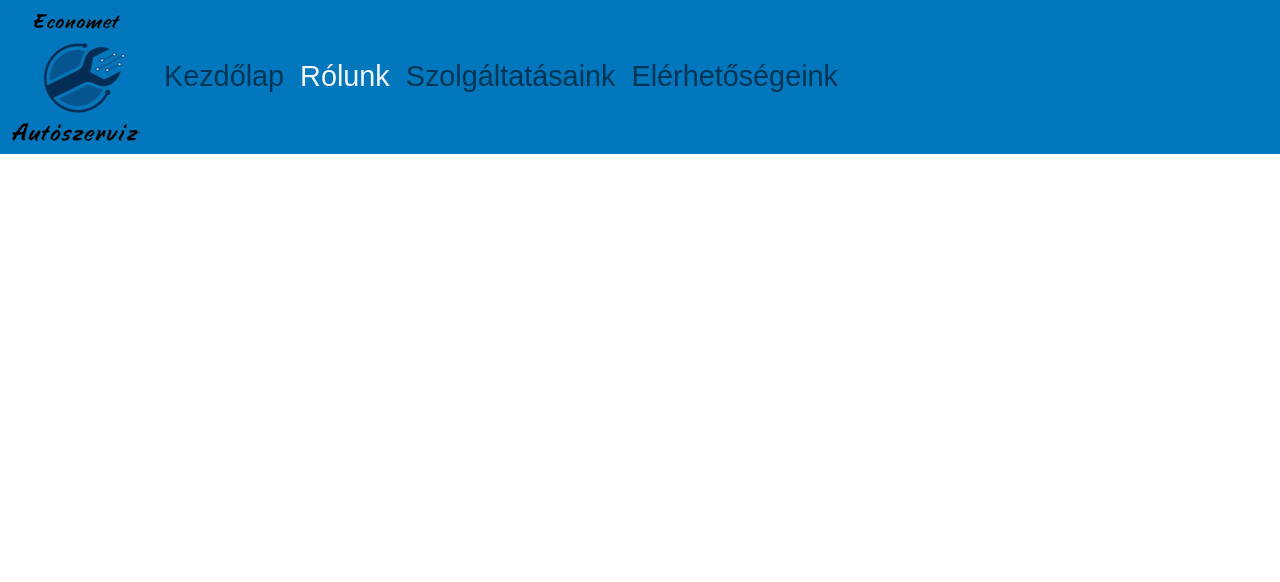
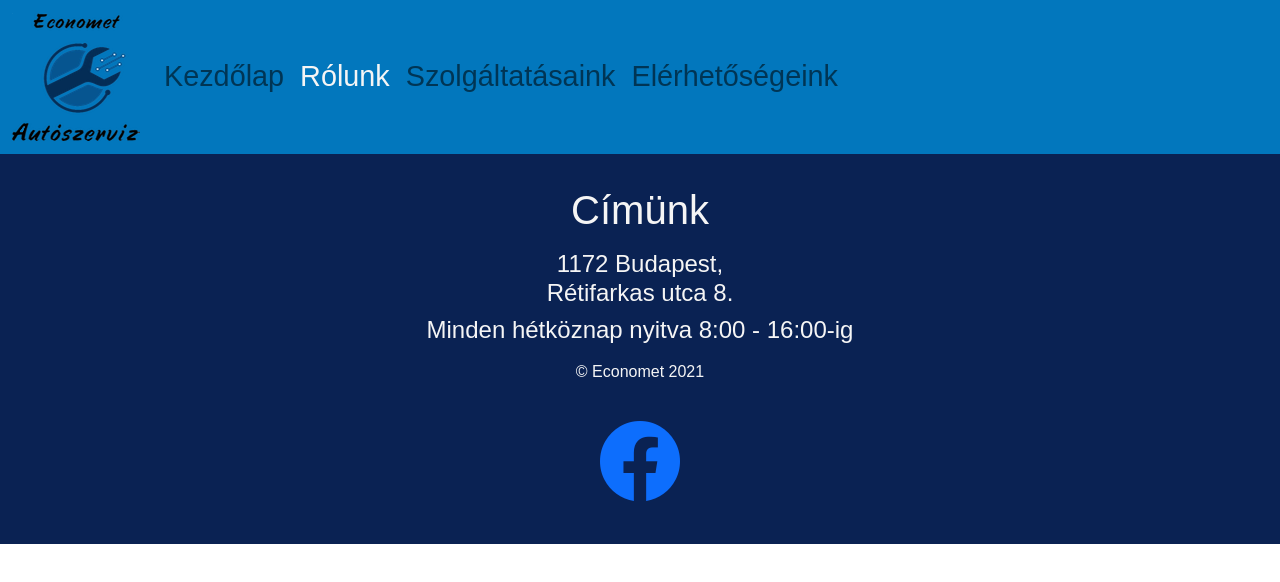
Before and after one commit to anymus0/economet-web, a website built with Parcel: page src/about.html in a window 1280 px wide. Built offline with nearby package versions, Linux system fonts and the light colour scheme.

Commit message:
add footer to every page

```diff
--- a/src/about.html
+++ b/src/about.html
@@ -47,6 +47,26 @@
       </nav>
     </header>
 
+    <footer id="footer">
+      <p class="display-6">Címünk</p>
+      <p class="h4">
+        1172 Budapest,<br />
+        Rétifarkas utca 8.
+      </p>
+      <p class="h4">Minden hétköznap nyitva 8:00 - 16:00-ig</p>
+      <p class="pt-2">© Economet 2021</p>
+      <div class="container-fluid">
+        <div class="row pt-3">
+          <div class="col d-flex justify-content-center">
+            <a
+              href="https://www.facebook.com/Economet-Aut%C3%B3szerviz-138351019591839"
+              target="_alt"
+              ><i class="bi bi-facebook display-1"></i
+            ></a>
+          </div>
+        </div>
+      </div>
+    </footer>
     <script type="module" src="/src/js/bootstrapLoader.js"></script>
   </body>
 </html>
```
Also changed, not shown: src/contact.html (+20 -0 lines), src/services.html (+20 -0 lines).
